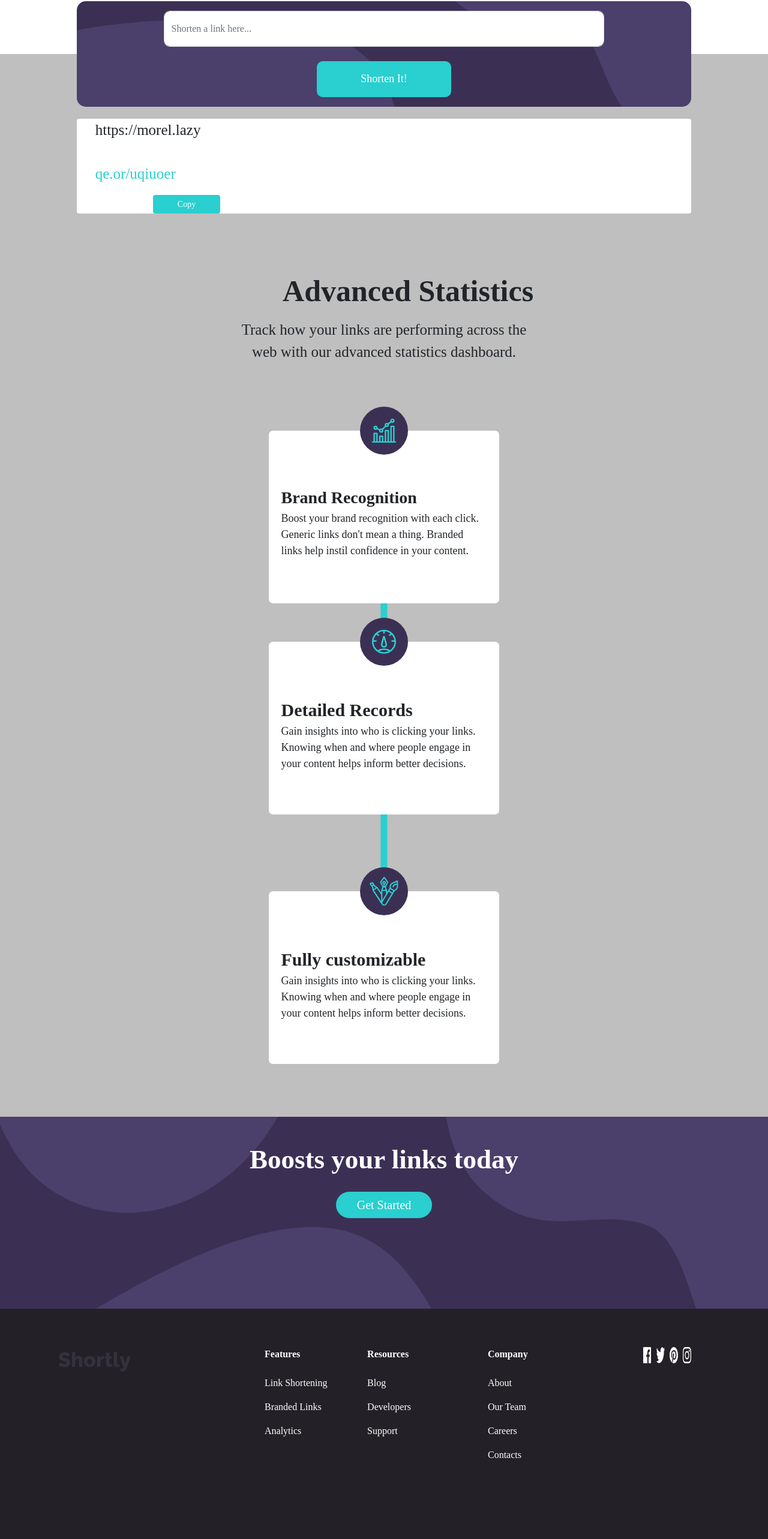
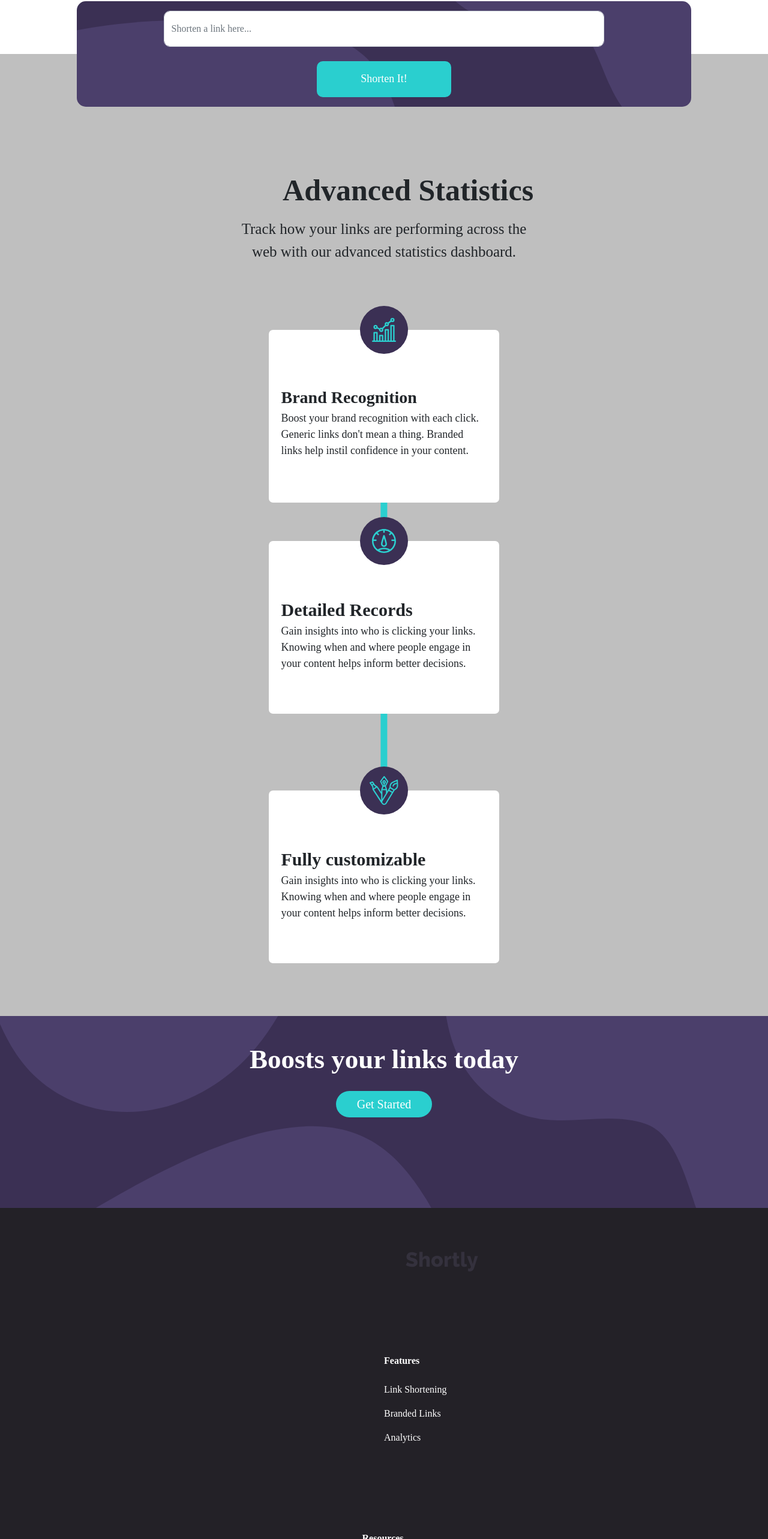
Before and after one commit to Morelle-Olivia/shortly-web-app, an Angular app: page / in a window 1280 px wide. Shown: the part 1234-3800 px from the top of the page at 60% size. Built offline with nearby package versions, Linux system fonts and the light colour scheme.

Commit message:
Modify the responsiveness of the application, Added the copy functionality.

```diff
--- a/src/app/components/copy/copy.component.css
+++ b/src/app/components/copy/copy.component.css
@@ -29,3 +29,12 @@
 .cyan {
   background-color: hsl(180, 66%, 49%);
 }
+
+@media (max-width: 375px) {
+  .copy_button {
+    width: 100%;
+    margin: 0% 0% 5%;
+    background-color: hsl(180, 66%, 49%);
+    color: white;
+  }
+}
--- a/src/app/components/copy/copy.component.html
+++ b/src/app/components/copy/copy.component.html
@@ -4,6 +4,9 @@
   </div>
   <div class="d-flex align-items-stretch align-items-xxl-center flex-column flex-xxl-row">
     <p class="shortened_link ">{{ link.result.short_link2 }}</p>
-    <button class="btn btn-sm mr-xxl-2 copy_button" [ngClass]="{'violet' : isCopied, 'cyan' : !isCopied}" (click)="onClick()">{{isCopied ? 'Copied!':'Copy'}}</button>
+    <button class="btn btn-sm mr-xxl-2 copy_button"
+            value="click to copy"
+            [ngClass]="{'violet' : isCopied, 'cyan' : !isCopied}"
+            (click)="onClick(link.result.short_link2)">{{isCopied ? 'Copied!':'Copy'}}</button>
   </div>
 </div>
--- a/src/app/components/copy/copy.component.ts
+++ b/src/app/components/copy/copy.component.ts
@@ -16,8 +16,19 @@ export class CopyComponent implements OnInit {
   ngOnInit(): void {
   }
 
-  onClick() {
+  onClick(val: string) {
     this.isCopied = true;
+      const selBox = document.createElement('textarea');
+      selBox.style.position = 'fixed';
+      selBox.style.left = '0';
+      selBox.style.top = '0';
+      selBox.style.opacity = '0';
+      selBox.value = val;
+      document.body.appendChild(selBox);
+      selBox.focus();
+      selBox.select();
+      document.execCommand('copy');
+      document.body.removeChild(selBox);
   }
 
 }
--- a/src/app/components/footer/footer.component.css
+++ b/src/app/components/footer/footer.component.css
@@ -1,7 +1,12 @@
-
-
 .landing_page {
   font-family: Poppins;
+}
+.first_section {
+  background-color: white;
+  padding-bottom: 10rem
+}
+.nav_div {
+  margin: 0% 6%
 }
 .menu {
   display: inline-flex;
@@ -48,6 +53,11 @@ a:hover {
   color: white;
   opacity: 50%;
 }
+.header {
+  width: 70rem;
+  margin: 2% 10%;
+  position: relative
+}
 
 
 
@@ -85,6 +95,17 @@ a:hover {
   /*margin-top: 10%;*/
   /*position: absolute;*/
   background-color: hsl(0, 0%, 75%);
+}
+.second_section {
+  background-color: hsl(0, 0%, 75%);
+  min-height: 60vh;
+  position: relative
+}
+.shorten_link_class {
+  margin: 0 auto;
+  top: -5.5rem;
+  width: 80%;
+  position: relative
 }
 .shorten_link_field {
   border-radius: 15px;
@@ -208,6 +229,7 @@ a:hover {
   margin-top: 3%;
   width: 50%;
   color: white;
+  font-size: 45px;
 }
 .boost_get_started {
   /*margin-top: 3%;*/
@@ -241,9 +263,32 @@ a:hover {
   color: hsl(180, 66%, 70%);
   cursor: pointer;
 }
+.features_column {
+  width: 40%;
+  color: white;
+  margin: 5% 5%;
+  padding-left: 20%
+}
+.col_title {
+  font-weight: 700;
+  /*font-size: 20px;*/
+}
+.resources_column {
+  color: white;
+  margin: 5% 0%
+}
+.company_column {
+  color: white;
+  margin: 5% 7%;
+}
 .hover_link:hover {
   color: hsl(180, 66%, 70%);
   cursor: pointer;
+}
+.icon_column {
+  width: 20%;
+  margin: 5%;
+  padding-right: 5%
 }
 
 @media (min-width: 1400px) {
@@ -259,12 +304,6 @@ a:hover {
   }
 }
 @media (max-width: 375px) {
-  .illustration_working_image {
-    /*margin-top: 8%;*/
-    margin-left: 0%;
-    /*height: 30rem;*/
-    /*overflow-x: hidden;*/
-  }
   .collapse {
     background-color: hsl(257, 27%, 26%);
     border-radius: 8px;
@@ -272,4 +311,70 @@ a:hover {
   a, .btn {
     color: white !important;
   }
+  .illustration_working_image {
+    margin-left: 0%;
+  }
+  .shorter_link {
+    /*width: 5%;*/
+    font-size: 55px;
+    padding: 0% 7%;
+  }
+  .header {
+    width: 22rem;
+    text-align: center;
+    margin: 2% 0%;
+    position: relative
+  }
+  .build_your_brand {
+    width: 90%;
+    padding-left: 5%;
+    font-size: 21px;
+    font-weight: 400;
+  }
+  .shorten_link_field {
+    background-image: url("/assets/images/resources/bg-shorten-mobile.svg");
+    background-size: 70% 70%;
+    background-position: 100% 0%;
+  }
+  .ccard {
+    width: 20rem;
+    text-align: center;
+    border-radius: 7px;
+    /*background-color: white;*/
+    padding: 0 10%;
+    height: 18rem;
+  }
+  .boost {
+    background-image: url("/assets/images/resources/bg-boost-mobile.svg");
+    background-size: 100% 100%;
+    background-position: 100% 0%;
+  }
+  .boost_link {
+    margin-top: 26%;
+    width: 90%;
+    font-size: 30px;
+  }
+  .footer_logo_image {
+    padding: 60% 2%;
+  }
+  .features_column {
+    text-align: center;
+    margin: 0% 0%;
+    padding-left: 5%
+  }
+  .hover_link {
+    font-weight: 300;
+  }
+  .resources_column {
+    text-align: center;
+    margin: 5% 0%
+  }
+  .company_column {
+    text-align: center;
+    margin: 5% 40%
+  }
+  .icon_column {
+    width: 70%;
+    padding-left: 20%;
+  }
 }
--- a/src/app/components/footer/footer.component.html
+++ b/src/app/components/footer/footer.component.html
@@ -1,7 +1,7 @@
 <div style="overflow-x: hidden" class="landing_page"  >
-  <section style="background-color: white; padding-bottom: 10rem">
+  <section class="first_section">
     <nav class="navbar navbar-expand-lg navbar-light pt-5">
-      <div class="container-fluid" style="margin: 0% 6%">
+      <div class="container-fluid nav_div">
         <a class="navbar-brand" href="#">
           <img class="ms-5 logo_image" src="/assets/images/resources/logo.svg">
         </a>
@@ -26,7 +26,7 @@
       </div>
     </nav>
     <div class="d-flex flex-column-reverse flex-xxl-row">
-      <div style="width: 70rem; margin: 2% 10%; position: relative">
+      <div class="header">
         <p class="shorter_link">More than just shorter links</p>
         <p class="build_your_brand">Build your brand's recognition and get detailed insights on how your links are performing.</p>
         <button class="btn get_started">Get Started</button>
@@ -36,8 +36,8 @@
       </div>
     </div>
   </section>
-  <section style="background-color: hsl(0, 0%, 75%); min-height: 60vh; position: relative">
-    <div style="margin: 0 auto; top: -5.5rem; width: 80%; position: relative">
+  <section class="second_section">
+    <div class="shorten_link_class">
       <div class="shorten_link_field">
         <form class="d-flex flex-column justify-content-center flex-xxl-row align-items-center justify-content-xxl-between" [formGroup]="shortenUrl" (ngSubmit)="createShorterLink()" style="height: 11rem; padding: 0 4%;">
           <input type="email" class="form-control input_field" formControlName="url" id="exampleInputEmail1" aria-describedby="emailHelp" placeholder="Shorten a link here...">
@@ -93,35 +93,35 @@
   <section class="boost">
     <div class="d-flex justify-content-center">
       <div class="boost_link d-grid">
-        <b class="text-center" style="font-size: 45px;">Boosts your links today</b>
+        <b class="text-center">Boosts your links today</b>
         <button class="btn boost_get_started">Get Started</button>
       </div>
     </div>
   </section>
-  <section class="d-flex justify-content-between footer">
-    <div>
+  <section class="d-flex flex-column flex-xxl-row d-xxl-flex justify-content-xxl-between footer">
+    <div class="mx-auto mx-xxl-4">
       <img class="footer_logo_image" src="/assets/images/resources/logo.svg">
     </div>
-    <div style="width: 40%; color: white; margin: 5%; padding-left: 20%">
-      <b>Features</b>
+    <div class="features_column mx-auto mx-xxl-4">
+      <b class="col_title">Features</b>
       <p class="mt-4 hover_link">Link Shortening</p>
       <p class="hover_link">Branded Links</p>
       <p class="hover_link">Analytics</p>
     </div>
-    <div style="color: white; margin: 5% 0%">
+    <div class="resources_column mx-auto mx-xxl-4">
       <b>Resources</b>
       <p class="mt-4 hover_link">Blog</p>
       <p class="hover_link">Developers</p>
       <p class="hover_link">Support</p>
     </div>
-    <div style="color: white; margin: 5% 10%">
+    <div class="company_column">
       <b>Company</b>
       <p class="mt-4 hover_link">About</p>
       <p class="hover_link">Our Team</p>
       <p class="hover_link">Careers</p>
       <p class="hover_link">Contacts</p>
     </div>
-    <div class="d-flex justify-content-between" style="width: 20%; margin: 5%; padding-right: 5%">
+    <div class="d-flex justify-content-between icon_column">
       <img class="media_icon" src="/assets/images/resources/icon-facebook.svg">
       <img class="media_icon" src="/assets/images/resources/icon-twitter.svg">
       <img class="media_icon" src="/assets/images/resources/icon-pinterest.svg">
--- a/src/app/components/footer/footer.component.ts
+++ b/src/app/components/footer/footer.component.ts
@@ -12,19 +12,19 @@ export class FooterComponent implements OnInit {
   // url = '';
   shortenUrl = new FormGroup({});
   shortLinks: LinkShorteningModel[] = [
-    {
-      ok: true,
-      result: {
-        short_link2: 'qe.or/uqiuoer',
-        short_link: '',
-        original_link: 'https://morel.lazy',
-        code: '',
-        full_share_link: '',
-        full_short_link: '',
-        full_short_link2: '',
-        share_link: '',
-      }
-    }
+    // {
+    //   ok: true,
+    //   result: {
+    //     short_link2: '',
+    //     short_link: '',
+    //     original_link: '',
+    //     code: '',
+    //     full_share_link: '',
+    //     full_short_link: '',
+    //     full_short_link2: '',
+    //     share_link: '',
+    //   }
+    // }
   ];
 
   constructor(private shortenLinkService: ShortenLinkService) { }
```
